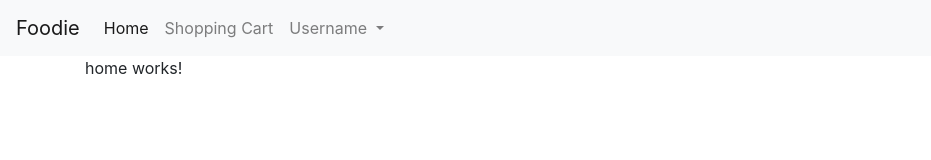
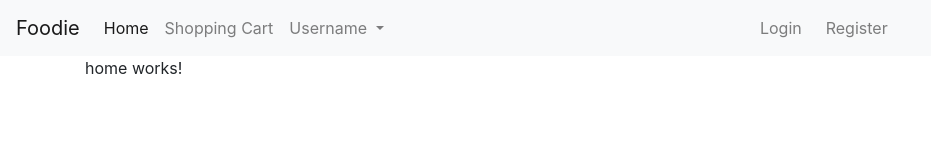
Before and after one commit to RBK-mode/ng-client, an Angular app: page / in a window 1280 px wide. Shown: the top 160 px of the page, without its empty margins (0-931 px from the left). Built offline with nearby package versions, Linux system fonts and the light colour scheme.

Commit message:
added login/ signup componenets

```diff
--- a/src/app/app.component.ts
+++ b/src/app/app.component.ts
@@ -6,9 +6,5 @@ import { Component } from '@angular/core';
   styleUrls: ['./app.component.css']
 })
 export class AppComponent {
-  courses = {
-    id: 1,
-    name: 'rbk',
-    isFavorite: false
-  };
+
 }
--- a/src/app/app.module.ts
+++ b/src/app/app.module.ts
@@ -45,7 +45,9 @@ import { SignupComponent } from './signup/signup.component';
       {path: 'order-success', component: OrderSuccessComponent},
       {path: 'my/orders', component: MyOrdersComponent},
       {path: 'admin/items', component: AdminItemsComponent},
-      {path: 'admin/orders', component: AdminOrdersComponent}
+      {path: 'admin/orders', component: AdminOrdersComponent},
+      {path: 'login', component: LoginComponent},
+      {path: 'signup', component: SignupComponent}
     ]),
     NgbModule
   ],
--- a/src/app/navbar/navbar.component.html
+++ b/src/app/navbar/navbar.component.html
@@ -1,4 +1,4 @@
-<nav class="navbar navbar-expand-lg navbar-light bg-light">
+<nav class="navbar navbar-expand-lg navbar-light bg-light justify-content-between">
   <a class="navbar-brand" routerLink="/">Foodie</a>
   <button class="navbar-toggler" type="button" data-toggle="collapse" data-target="#navbarSupportedContent" aria-controls="navbarSupportedContent" aria-expanded="false" aria-label="Toggle navigation">
     <span class="navbar-toggler-icon"></span>
@@ -25,5 +25,13 @@
         </div>
       </li>
     </ul>
+    <ul class="navbar-nav mr-auto">
+      <li class="nav-item mr-sm-2">
+      <a class="nav-link" routerLink="/login">Login</a>
+      </li>
+      <li class="nav-item mr-sm-2">
+        <a class="nav-link" routerLink="/signup">Register</a>
+      </li>
+    </ul>
   </div>
 </nav>
```
